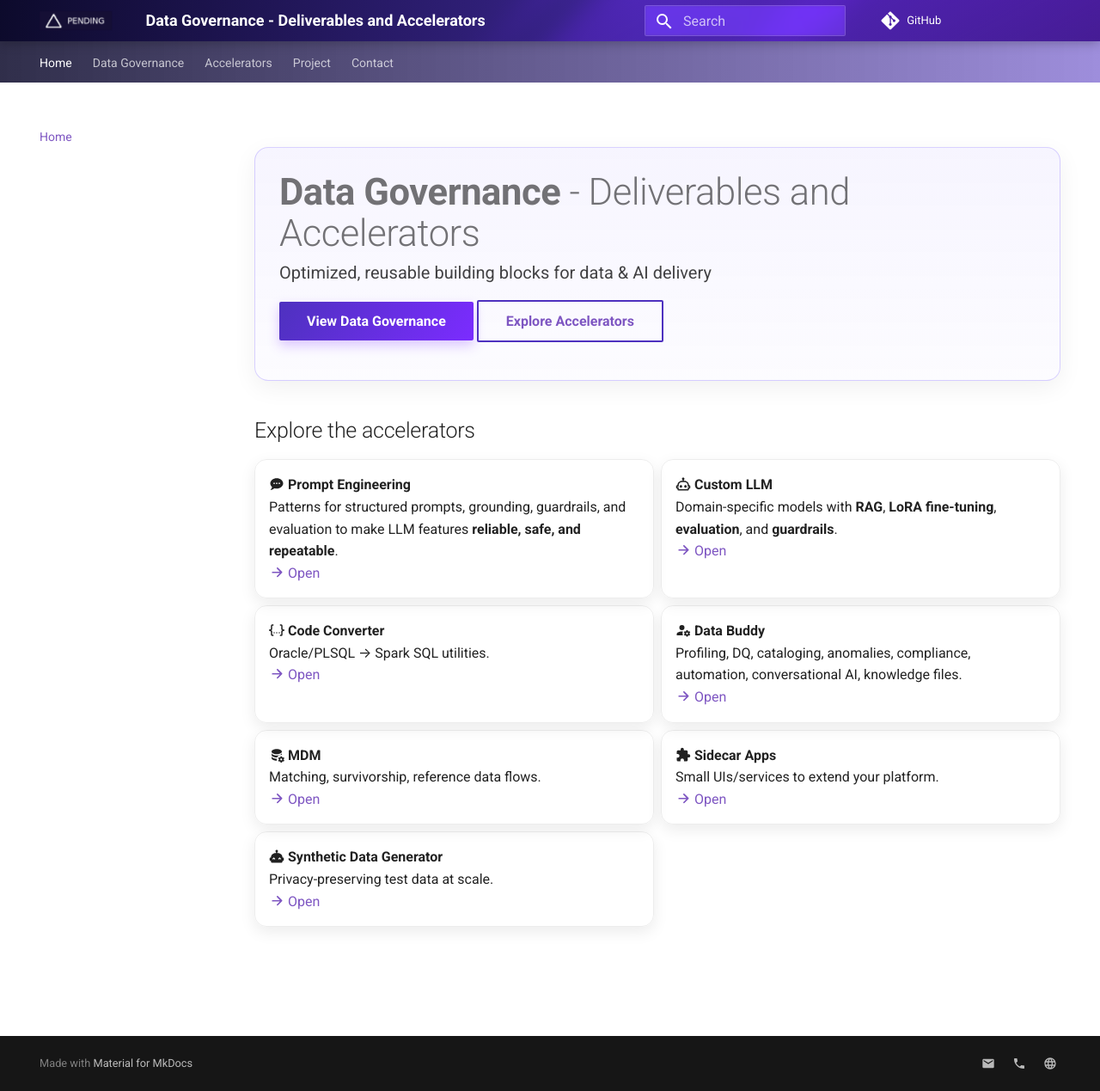
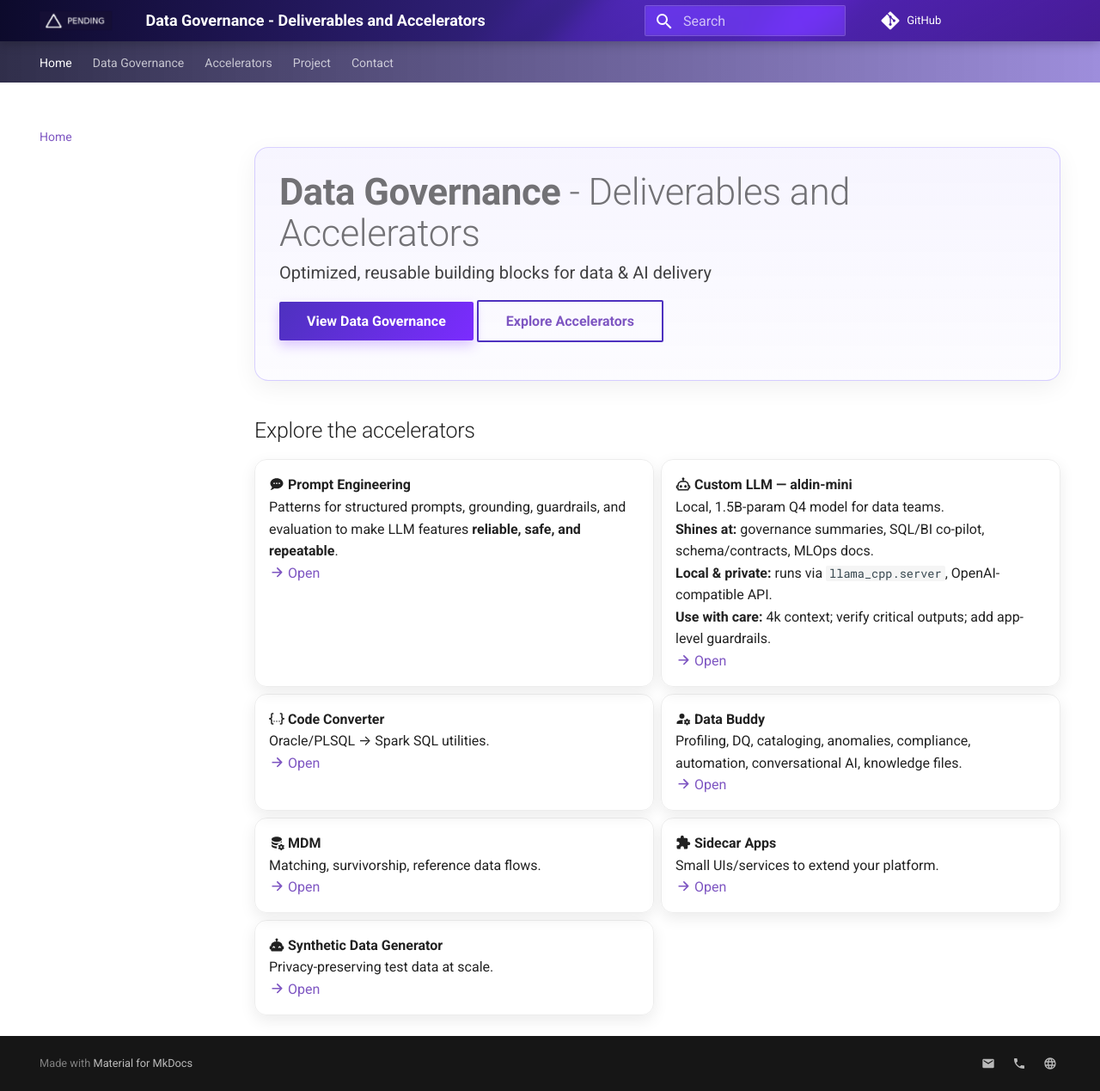
Before and after one commit to mokhayesh/aldin-accelerators, an MkDocs documentation site: the page built from docs/index.md, in a window 1280 px wide and 1269 px high. Shown: the whole window at 86% size. Built offline with MkDocs 1.6.1 and Material for MkDocs 9.7.7, drawn with Linux system fonts in a browser that asks for light colours; comment, search, counter and statistics services are not loaded.

Commit message:
llm added

```diff
--- a/docs/index.md
+++ b/docs/index.md
@@ -22,9 +22,13 @@ hide:
   Patterns for structured prompts, grounding, guardrails, and evaluation to make LLM features **reliable, safe, and repeatable**.
   [:octicons-arrow-right-16: Open](prompt-engineering/index.md)
 
-- :material-robot-outline: **Custom LLM**
-  Domain-specific models with **RAG**, **LoRA fine-tuning**, **evaluation**, and **guardrails**.
+- :material-robot-outline: **Custom LLM — aldin-mini**
+  Local, 1.5B-param Q4 model for data teams.
+  **Shines at:** governance summaries, SQL/BI co-pilot, schema/contracts, MLOps docs.
+  **Local & private:** runs via `llama_cpp.server`, OpenAI-compatible API.
+  **Use with care:** 4k context; verify critical outputs; add app-level guardrails.
   [:octicons-arrow-right-16: Open](custom-llm/)
+
 
 - :material-code-json: **Code Converter**
   Oracle/PLSQL → Spark SQL utilities.
```
